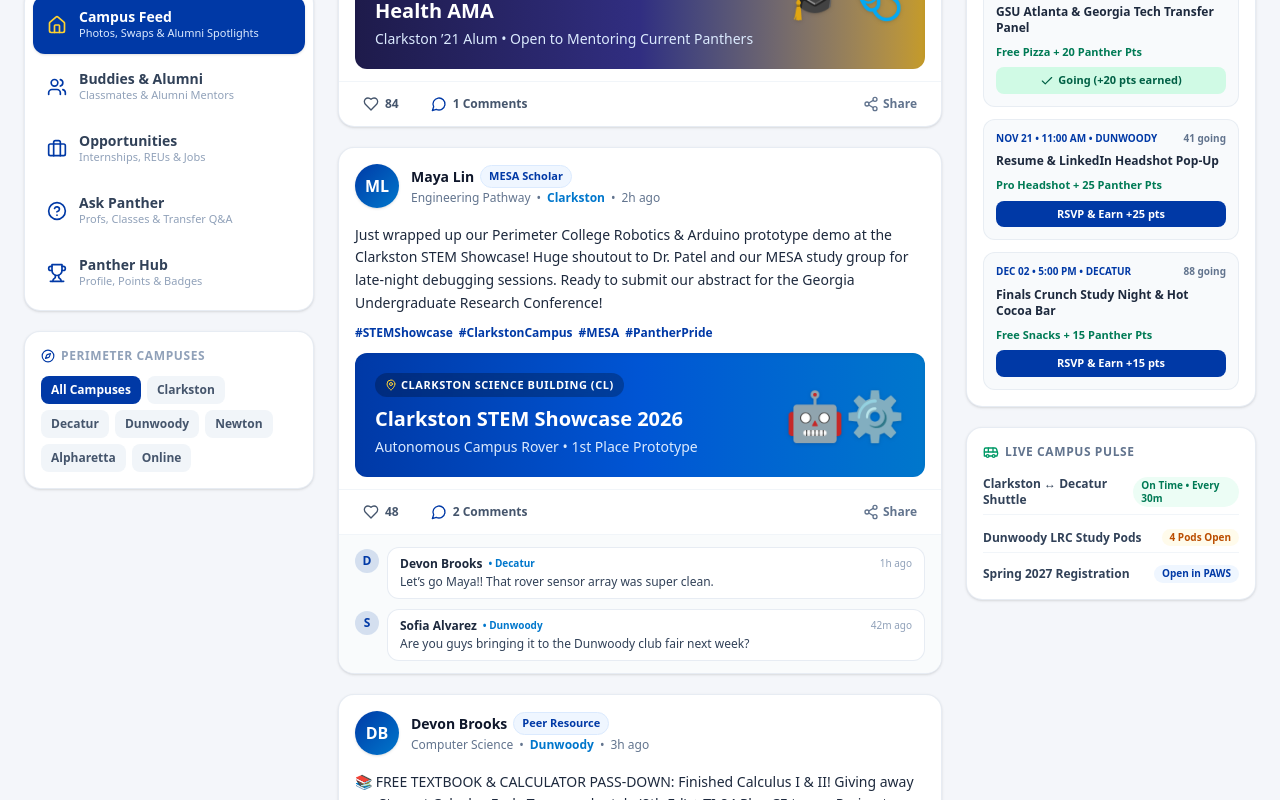
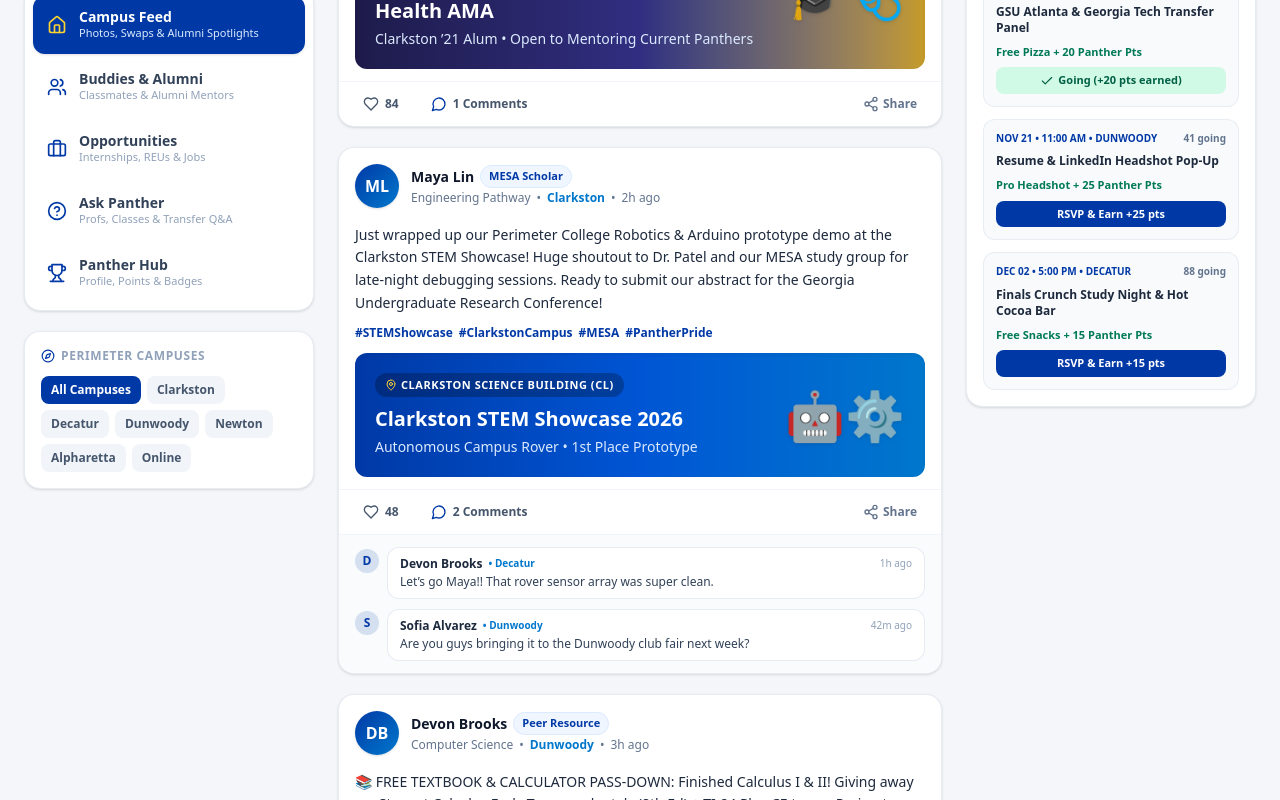
Before and after one commit to SheCodeBugg/Hackperimeter, a React (Vite) app: page / in a window 1280 px wide. Shown: the part 517-1317 px from the top of the page. Built offline with nearby package versions, Linux system fonts and the light colour scheme.

Commit message:
Remove the Live Campus Pulse sidebar card
Co-Authored-By: Claude Opus 5.5 <noreply@anthropic.com>
Claude-Session: https://claude.ai/code/session_013j5BiHDoyKsfY6oumgVFj1

```diff
--- a/perimeter-link.tsx
+++ b/perimeter-link.tsx
@@ -2643,33 +2643,6 @@ export default function App() {
               })}
             </div>
           </div>
-
-          {/* Live Panther Express & Campus Pulse */}
-          <div className="bg-white rounded-2xl border border-slate-200/80 shadow-sm p-4">
-            <h3 className="text-xs font-extrabold uppercase tracking-wider text-slate-500 mb-2.5 flex items-center gap-1.5">
-              <Bus className="w-4 h-4 text-emerald-600" /> Live Campus Pulse
-            </h3>
-            <div className="space-y-2 text-xs">
-              <div className="flex items-center justify-between py-1.5 border-b border-slate-100">
-                <span className="font-semibold text-slate-700">Clarkston ↔ Decatur Shuttle</span>
-                <span className="text-[10px] font-bold bg-emerald-50 text-emerald-700 px-2 py-0.5 rounded-full">
-                  On Time • Every 30m
-                </span>
-              </div>
-              <div className="flex items-center justify-between py-1.5 border-b border-slate-100">
-                <span className="font-semibold text-slate-700">Dunwoody LRC Study Pods</span>
-                <span className="text-[10px] font-bold bg-amber-50 text-amber-700 px-2 py-0.5 rounded-full">
-                  4 Pods Open
-                </span>
-              </div>
-              <div className="flex items-center justify-between pt-1">
-                <span className="font-semibold text-slate-700">Spring 2027 Registration</span>
-                <span className="text-[10px] font-bold bg-blue-50 text-[#0039A6] px-2 py-0.5 rounded-full">
-                  Open in PAWS
-                </span>
-              </div>
-            </div>
-          </div>
         </aside>
       </div>
 
```
